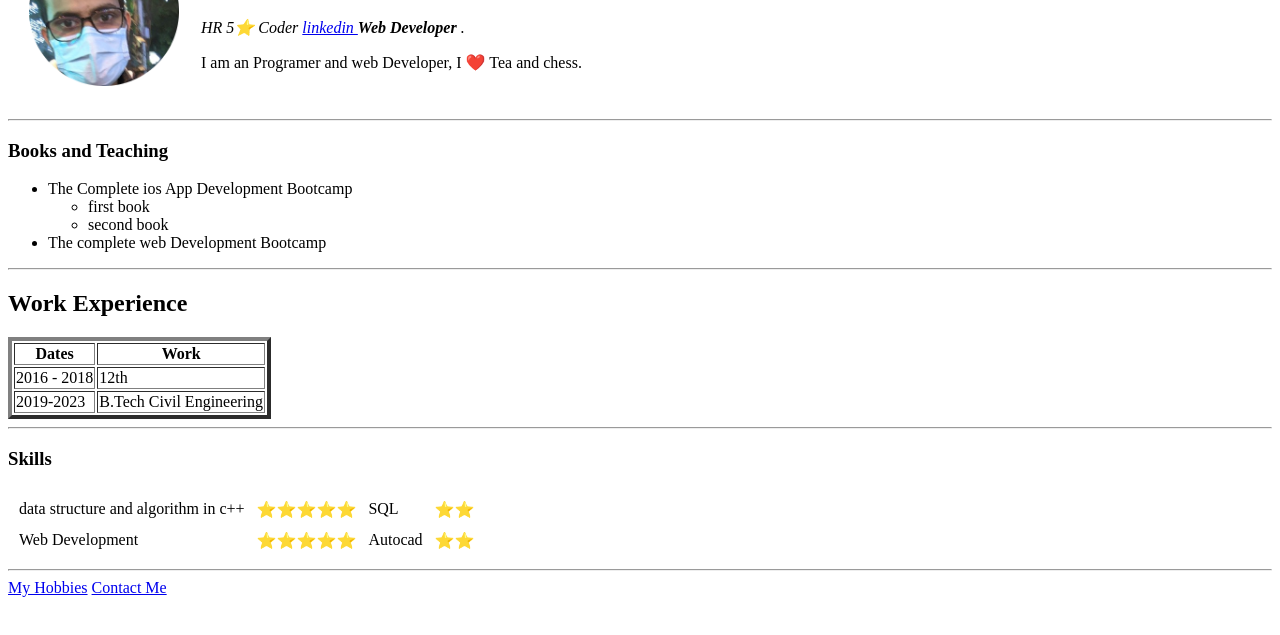
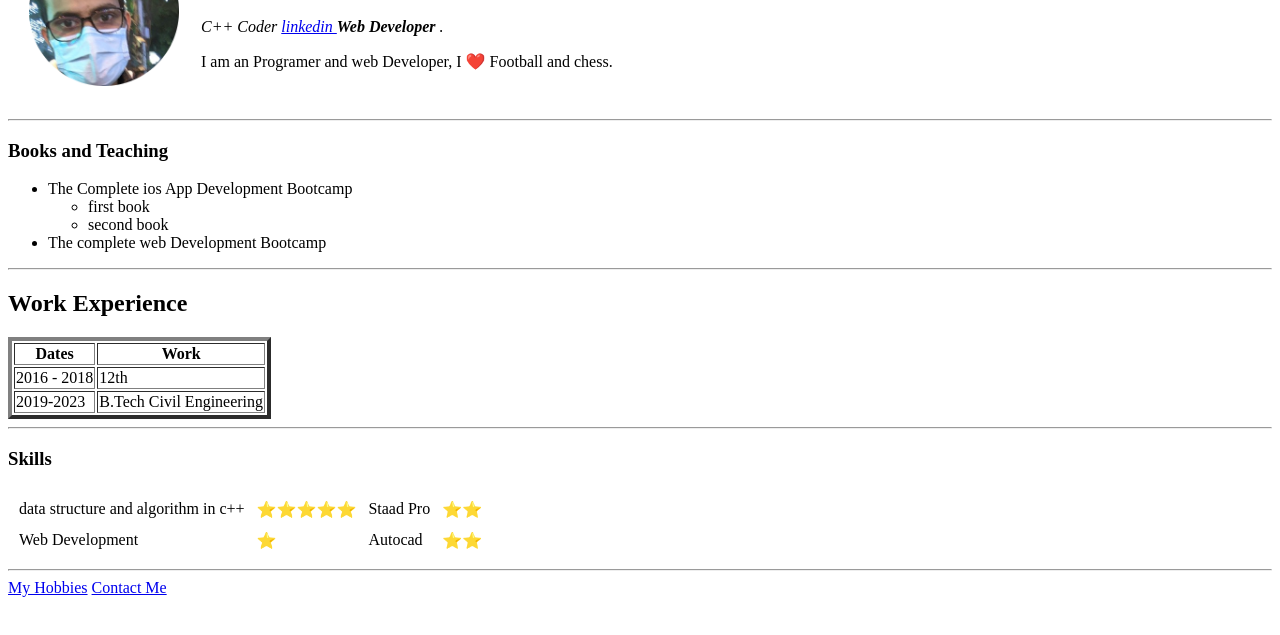
Before and after one commit to Roushan7970835758/C.V, a plain HTML site: page index.html in a window 1280 px wide. Shown: the part 93-728 px from the top of the page. Drawn offline with Linux system fonts and the light colour scheme.

Commit message:
practice
practicing how to change

```diff
--- a/index.html
+++ b/index.html
@@ -16,10 +16,10 @@
       <td>
         <h1>Roushan Verma</h1>
         <p>
-          <em> HR 5⭐ Coder  <a href="https://www.linkedin.com/in/roushan-kumar-1659441a4/">linkedin </a><strong> Web Developer </strong>.</em>
+          <em> C++ Coder  <a href="https://www.linkedin.com/in/roushan-kumar-1659441a4/">linkedin </a><strong> Web Developer </strong>.</em>
         </p>
         <p>
-          I am an Programer and web Developer, I ❤️ Tea and chess.
+          I am an Programer and web Developer, I ❤️ Football and chess.
         </p>
       </td>
     </tr>
@@ -92,7 +92,7 @@
         ⭐⭐⭐⭐⭐
       </td>
       <td>
-        SQL
+        Staad Pro
       </td>
       <td>
         ⭐⭐
@@ -103,7 +103,7 @@
         Web Development
       </td>
       <td>
-        ⭐⭐⭐⭐⭐
+        ⭐
       </td>
       <td>
         Autocad
```
